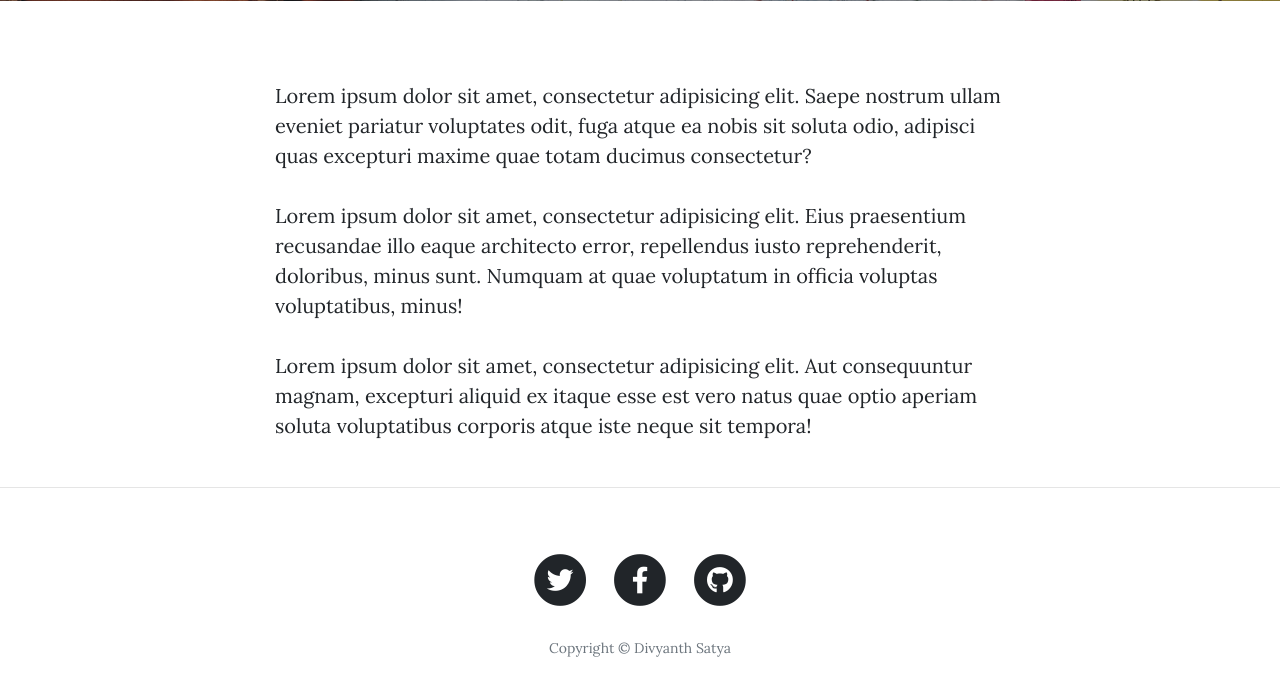
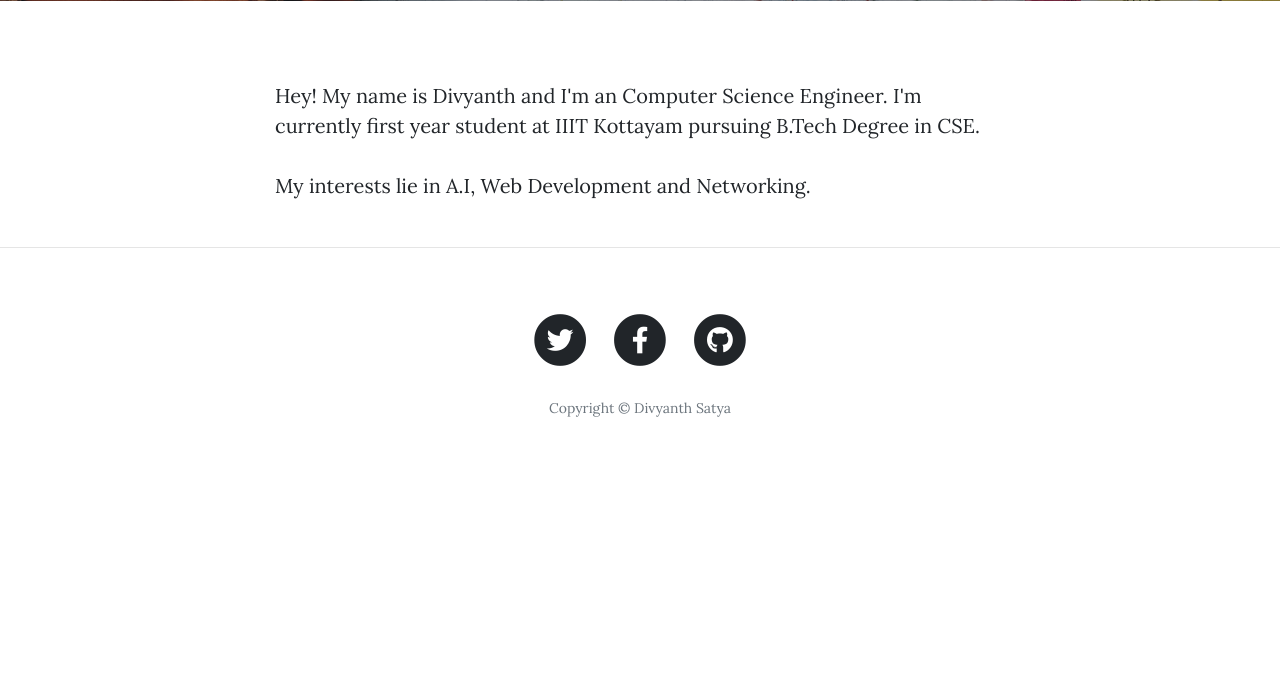
Before and after one commit to Divyanth2468/My-Blog, a Flask app: page /about in a window 1280 px wide. Shown: the part 531-1212 px from the top of the page. After the commit the page ends 948 px from the top, so only its background shows below. Run offline with Flask 2, Linux system fonts and the light colour scheme; some libraries are stand-ins or nearby versions.

Commit message:
About changes

```diff
--- a/templates/about.html
+++ b/templates/about.html
@@ -19,9 +19,8 @@
   <div class="container">
     <div class="row">
       <div class="col-lg-8 col-md-10 mx-auto">
-        <p>Lorem ipsum dolor sit amet, consectetur adipisicing elit. Saepe nostrum ullam eveniet pariatur voluptates odit, fuga atque ea nobis sit soluta odio, adipisci quas excepturi maxime quae totam ducimus consectetur?</p>
-        <p>Lorem ipsum dolor sit amet, consectetur adipisicing elit. Eius praesentium recusandae illo eaque architecto error, repellendus iusto reprehenderit, doloribus, minus sunt. Numquam at quae voluptatum in officia voluptas voluptatibus, minus!</p>
-        <p>Lorem ipsum dolor sit amet, consectetur adipisicing elit. Aut consequuntur magnam, excepturi aliquid ex itaque esse est vero natus quae optio aperiam soluta voluptatibus corporis atque iste neque sit tempora!</p>
+        <p>Hey! My name is Divyanth and I'm an Computer Science Engineer. I'm currently first year student at IIIT Kottayam pursuing B.Tech Degree in CSE.</p>
+        <p>My interests lie in A.I, Web Development and Networking.</p>
       </div>
     </div>
   </div>
```
